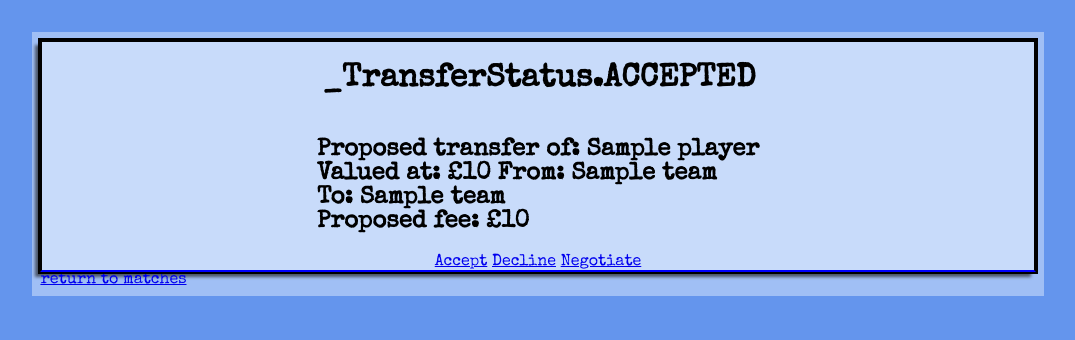
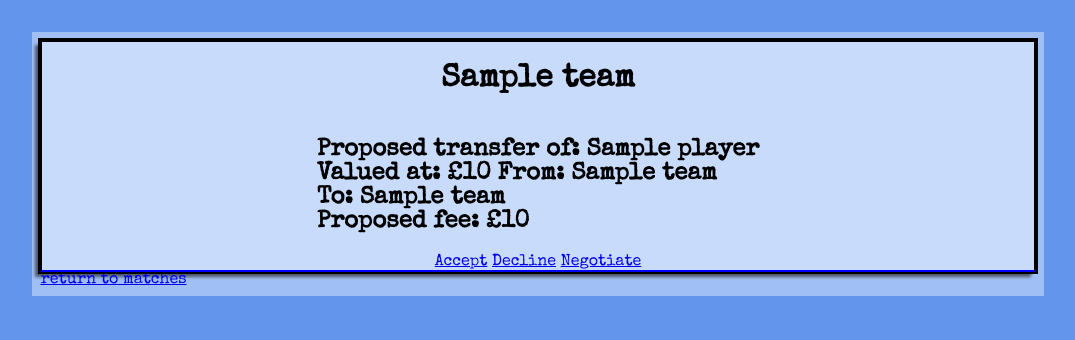
Before and after one commit to PaulHenstridge/Knotty_Championship_Manager, a Flask app: page /transfer/1/accept in a window 1280 px wide. Shown: the part 128-468 px from the top of the page, without its empty margins (102-1177 px from the left). Run offline with Flask 3, Linux system fonts and the light colour scheme; a database or web service that is not in the repository returns one stand-in record (values such as "Sample title"); some libraries are stand-ins or nearby versions; some web fonts are replaced.

Commit message:
accept transfers done

```diff
--- a/controllers/transfer_controller.py
+++ b/controllers/transfer_controller.py
@@ -27,13 +27,17 @@ def new_transfer():
 
 @transfers_blueprint.route("/transfers/new", methods=["POST"])
 def save_transfer():
+
     player = player_repository.select(request.form["player"])
+    print("team ids in save in controller ", player.team_id, request.form["team_to"])
     team_from = team_repository.select(player.team_id)
     team_to = team_repository.select(request.form["team_to"])
+    print("IDs of team from, to at instantiation ", team_from.id, team_to.id)
     transfer_fee = request.form["transfer_fee"]
 
     new_transfer = Transfer(player, team_from, team_to, transfer_fee)
     transfer = transfer_repository.save(new_transfer)
+    print( transfer.team_to.name)
     return render_template("/transfers/transfer.html", transfer=transfer)
 
 # TODO -
@@ -47,16 +51,18 @@ def save_transfer():
 def accept_transfer(id):
     print("Accepted!")
     transfer = transfer_repository.select(id)
-    print('transfer in accept :', transfer.player.team_id)
+    print('transfer before confirm():', transfer.__dict__)
+    print('team to before confirm():', transfer.team_to.name)
+
     transfer.confirm()
-    print('transfer in accept after confirm():', transfer.player.team_id)
+    print('transfer being passed to update:', transfer.__dict__)
 
-    transfer_repository.update(transfer)
+    transfer_with_id = transfer_repository.update(transfer)
     player_repository.update(transfer.player)
     team_repository.update(transfer.team_from)
     team_repository.update(transfer.team_to)
 
-    return render_template("/transfers/transfer.html", transfer=transfer)
+    return render_template("/transfers/transfer.html", transfer=transfer_with_id)
 
 
 @transfers_blueprint.route("/transfer/<id>/negotiate")
--- a/repositories/team_repository.py
+++ b/repositories/team_repository.py
@@ -37,6 +37,7 @@ def select_all():
 
 # show an individual team by id
 def select(id):
+    print("the non existent id in teams repo, selct ", id )
     team = None
     sql = """
         SELECT * FROM teams WHERE id = %s
@@ -45,6 +46,7 @@ def select(id):
     results = run_sql(sql, values)
 
     if results:
+        print("fucking results ,,,,,,, ", results)
         result = results[0]
         team = Team(
             result["name"],
@@ -52,8 +54,13 @@ def select(id):
             result["defence"],
             result["matches_played"],
             result["wins"],
+            result["bank_balance"],
             result["id"],
         )
+
+        print("team created in select ---->: ", team.__dict__)
+    else:
+        print("No results from select in team repo")
     return team
 
 
--- a/repositories/transfer_repository.py
+++ b/repositories/transfer_repository.py
@@ -9,6 +9,8 @@ import repositories.player_repository as player_repository
 
 # create a new transfer
 def save(transfer): # player, team_from, team_to, transfer_fee
+    print("&&&&& transfer being saved", transfer.team_from.id)
+
     player_id = transfer.player.id
     team_from_id = transfer.team_from.id
     team_to_id = transfer.team_to.id
@@ -26,6 +28,7 @@ def save(transfer): # player, team_from, team_to, transfer_fee
     result = run_sql(sql, values)
     print(result)
     transfer.id = result[0]["id"]
+    print("transfer in trans repo :", transfer.__dict__)
     return transfer
 
 
@@ -81,14 +84,14 @@ def select(id):
     if results:
         result = results[0]
 
-        player_id = player_repository.select(result["player_id"])
-        team_from_id = team_repository.select(result["team_from_id"])
-        team_to_id = team_repository.select(result["team_to_id"])
+        player = player_repository.select(result["player_id"])
+        team_from = team_repository.select(result["team_from_id"])
+        team_to = team_repository.select(result["team_to_id"])
         transfer_fee = result["transfer_fee"]
         status = result["status"]
         id = result["id"]
 
-        transfer = Transfer(player_id, team_from_id, team_to_id, transfer_fee, status, id)
+        transfer = Transfer(player, team_from, team_to, transfer_fee, status, id)
 
     return transfer
 
@@ -105,7 +108,8 @@ def update(transfer):
         transfer.status.name,
         transfer.id
         ]
-    run_sql(sql, values)
+    result = run_sql(sql, values)
+    return transfer
 
 
 # delete all transfers
--- a/templates/teams/team.html
+++ b/templates/teams/team.html
@@ -6,6 +6,7 @@
     <div class="stats">
         <h3>Attack: {{team.attack}}</h3>
         <h3>Defence: {{team.defence}}</h3>
+        <h3>Bank Balance: £{{team.bank_balance}}</h3>
         <h3>{{team["wins"]}} wins in {{team.matches_played}} matches played</h3>
     </div>
 
--- a/templates/transfers/transfer.html
+++ b/templates/transfers/transfer.html
@@ -1,7 +1,7 @@
 {% extends 'base.html' %}
 {% block content %}
 <div class="match-container">
-    <h1>{{transfer.status}}</h1>
+    <h1>{{transfer.team_to.name}}</h1>
     {% if transfer.status == "_TransferStatus.ACCEPTED" or transfer.status == "_TransferStatus.DECLINED"%}
 
          <h2>Transfer of{{transfer.player}} from {{transfer.team_from.name}} to {{transfer.team_to.name}} has been completed for a fee of £{{transfer.transfer_fee}}</h2>>
```
